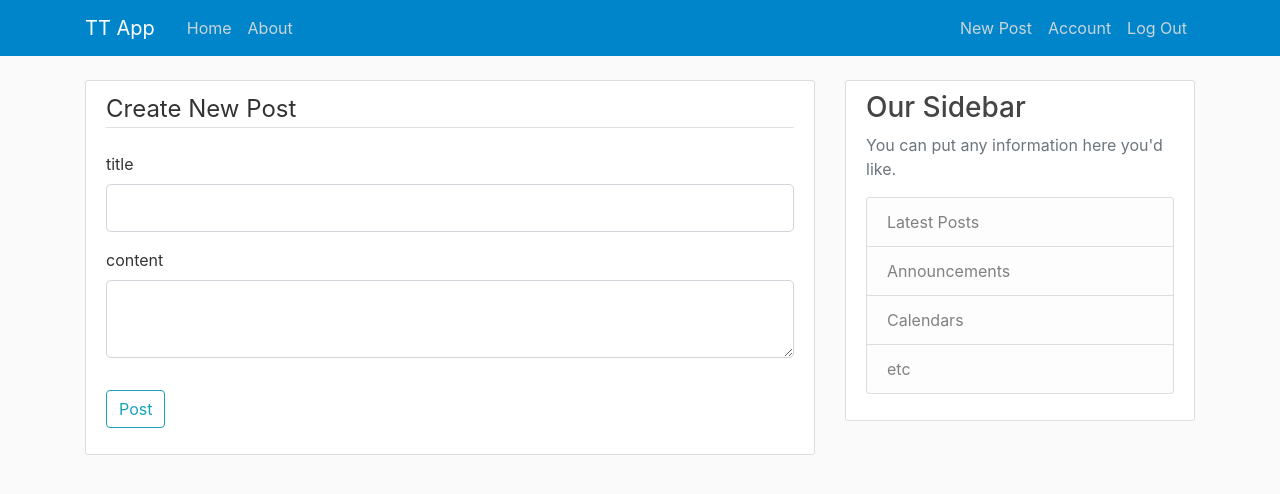
After one commit to Bensjoo/tt_flask, a Flask app: page /post/new in a window 1280 px wide. The commit adds this page. Shown: the top 494 px of the page. Run offline with Flask 2, Linux system fonts and the light colour scheme; a user stored in the database is signed in; tables that the repository leaves empty hold one stand-in row (values such as "Sample post"); some libraries are stand-ins or nearby versions.

Commit message:
add/uppdate/delete post functionality

```diff
--- a/flaskapp/forms.py
+++ b/flaskapp/forms.py
@@ -1,7 +1,7 @@
 from flask_wtf import FlaskForm
 from flask_wtf.file import FileField, FileAllowed
 from flask_login import current_user
-from wtforms import StringField, PasswordField, SubmitField, BooleanField
+from wtforms import StringField, PasswordField, SubmitField, BooleanField, TextAreaField
 from wtforms.validators import DataRequired, Length, Email, EqualTo, ValidationError
 from flaskapp.models import User
 
@@ -54,3 +54,8 @@
             email = User.query.filter_by(email=email.data).first()
             if email:
                 raise ValidationError('email is in use.')
+
+class PostForm(FlaskForm):
+    title = StringField('title',validators=[DataRequired()])
+    content = TextAreaField('content',validators=[DataRequired()])
+    submit = SubmitField('Post')
--- a/flaskapp/routes.py
+++ b/flaskapp/routes.py
@@ -1,31 +1,17 @@
 import os
 import secrets
 from PIL import Image
-from flask import render_template, url_for, flash, redirect, request
+from flask import render_template, url_for, flash, redirect, request, abort
 from flaskapp import app, db, bcrypt
 from flaskapp.models import User, Post
-from flaskapp.forms import RegistrationForm, LoginForm, UpdateAccountForm
+from flaskapp.forms import RegistrationForm, LoginForm, UpdateAccountForm, PostForm
 from flask_login import login_user, current_user, logout_user, login_required
-
-posts = [
-    {
-        'author' : 'Bengt Sjögren',
-        'title' : 'Blog Post 1',
-        'content' : 'First post!',
-        'date_posted' : '20 december, 2018'
-    },
-    {
-        'author' : 'Jane Doe',
-        'title' : 'Blog Post 2',
-        'content' : 'Second post! Nice!',
-        'date_posted' : '21 december, 2018'
-    }
-]
 
 
 @app.route("/")
 @app.route("/home")
 def home():
+    posts = Post.query.all()
     return render_template('home.html', posts=posts, title='Home')
 
 
@@ -117,6 +103,59 @@
     return redirect(url_for('home'))
 
 
+@app.route("/post/new", methods=['GET','POST'])
+@login_required
+def new_post():
+    form = PostForm()
+    if form.validate_on_submit():
+        post = Post(title=form.title.data, content=form.content.data,
+                    author=current_user)
+        db.session.add(post)
+        db.session.commit()
+        flash('Your post has been created!','success')
+        return redirect(url_for('home'))
+    return render_template('create_post.html', title='New Post',
+                           form=form, legend='Create New Post')
+
+
+@app.route("/post/<int:post_id>")
+def post(post_id):
+    post = Post.query.get_or_404(post_id)
+    return render_template('post.html', title=post.title, post=post)
+
+
+@app.route("/post/<int:post_id>/update", methods=['GET','POST'])
+@login_required
+def update_post(post_id):
+    post = Post.query.get_or_404(post_id)
+    if post.author != current_user:
+        abort(403)
+    form = PostForm()
+    if form.validate_on_submit():
+        post.title = form.title.data
+        post.content = form.content.data
+        db.session.commit()
+        flash('Your post was updated','success')
+        return redirect(url_for('post',post_id=post.id))
+
+    elif request.method == 'GET':
+        form.title.data = post.title
+        form.content.data = post.content
+    return render_template('create_post.html', title='Update Post',
+                           form=form, legend='Update Post')
+
+
+@app.route("/post/<int:post_id>/delete", methods=['POST'])
+@login_required
+def delete_post(post_id):
+    post = Post.query.get_or_404(post_id)
+    if post.author != current_user:
+        abort(403)
+    db.session.delete(post)
+    db.session.commit()
+    flash('Your post was deleted','success')
+    return redirect(url_for('home'))
+
 @app.route("/employees")
 def employees():
     return "<h1>Employees Page</h1>"
--- a/flaskapp/static/main.css
+++ b/flaskapp/static/main.css
@@ -9,7 +9,7 @@
 }
 
 .bg-steel {
-  background-color: #5f788a;
+  background-color: #0085CA;
 }
 
 .site-header .navbar-nav .nav-link {
--- /dev/null
+++ b/flaskapp/templates/create_post.html
@@ -0,0 +1,45 @@
+{% extends "layout.html" %}
+{% block content %}
+   <div class="content-section">
+      <form method="POST" action="">
+         {{ form.hidden_tag() }}
+         <fieldset class="form-group">
+            <legend class="border-bottom mb-4">{{ legend }}</legend>
+
+            <div class="form-group">
+               {{ form.title.label(class="form-control-label") }}
+               {% if form.title.errors %}
+                  {{ form.title(class="form-control form-control-lg is-invalid") }}
+                  <div class="invalid-feedback">
+                     {% for error in form.title.errors %}
+                        <span> {{ error }}</span>
+                     {% endfor%}
+                  </div>
+               {% else %}
+                  {{ form.title(class="form-control form-control-lg") }}
+               {% endif %}
+            </div>
+
+            <div class="form-group">
+               {{ form.content.label(class="form-control-label") }}
+               {% if form.content.errors %}
+                  {{ form.content(class="form-control form-control-lg is-invalid") }}
+                  <div class="invalid-feedback">
+                     {% for error in form.password.errors %}
+                        <span> {{ error }}</span>
+                     {% endfor%}
+                  </div>
+               {% else %}
+                  {{ form.content(class="form-control form-control-lg") }}
+               {% endif %}
+            </div>
+
+         </fieldset>
+
+         <div class="form-group">
+            {{ form.submit(class="btn btn-outline-info") }}
+         </div>
+
+      </form>
+   </div>
+{% endblock content %}
--- a/flaskapp/templates/layout.html
+++ b/flaskapp/templates/layout.html
@@ -12,9 +12,9 @@
    <link rel="stylesheet" type="text/css" href="{{ url_for('static', filename='main.css') }}">
 
    {% if title %}
-      <title>Flask Blog - {{title}}</title>
+      <title>TT App - {{title}}</title>
    {% else %}
-      <title> Flask Blog</title>
+      <title> TT App</title>
    {% endif %}
 </head>
 
@@ -23,7 +23,7 @@
    <header class="site-header">
      <nav class="navbar navbar-expand-md navbar-dark bg-steel fixed-top">
        <div class="container">
-         <a class="navbar-brand mr-4" href="/">Flask Blog</a>
+         <a class="navbar-brand mr-4" href="/">TT App</a>
          <button class="navbar-toggler" type="button" data-toggle="collapse" data-target="#navbarToggle" aria-controls="navbarToggle" aria-expanded="false" aria-label="Toggle navigation">
            <span class="navbar-toggler-icon"></span>
          </button>
@@ -35,6 +35,7 @@
            <!-- Navbar Right Side -->
            <div class="navbar-nav">
              {% if current_user.is_authenticated %}
+               <a class="nav-item nav-link" href="{{ url_for('new_post') }}">New Post</a>
                <a class="nav-item nav-link" href="{{ url_for('account') }}">Account</a>
                <a class="nav-item nav-link" href="{{ url_for('logout') }}">Log Out</a>
              {% else %}
```
Also changed, not shown: flaskapp/templates/home.html (+4 -3 lines), flaskapp/templates/post.html (added, +39 -0 lines).
